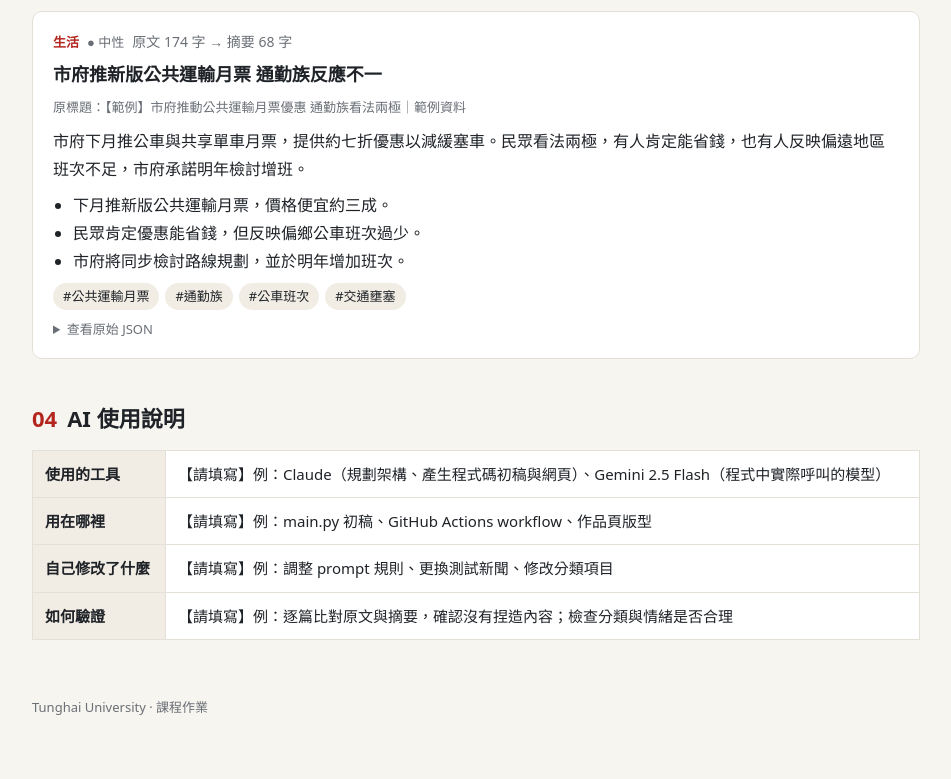
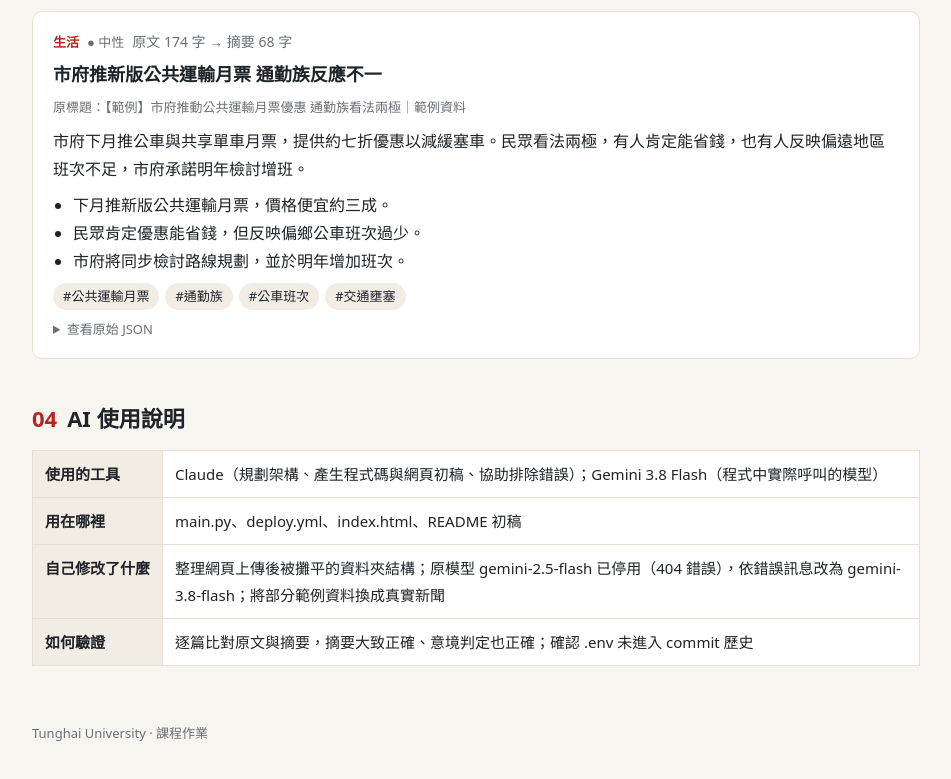
Before and after one commit to ZOY2003/news-summarizer, a plain HTML site: page site/index.html in a window 1280 px wide. Shown: the part 2619-3398 px from the top of the page, without its empty margins (164-1115 px from the left). Drawn offline with Linux system fonts and the light colour scheme.

Commit message:
補上 AI 使用說明

```diff
--- a/site/index.html
+++ b/site/index.html
@@ -104,10 +104,10 @@ git add . && git commit -m "更新摘要結果" && git push</code></pre>
   <section id="ai">
     <h2><span class="no">04</span>AI 使用說明</h2>
     <table>
-      <tr><th>使用的工具</th><td>【請填寫】例：Claude（規劃架構、產生程式碼初稿與網頁）、Gemini 2.5 Flash（程式中實際呼叫的模型）</td></tr>
-      <tr><th>用在哪裡</th><td>【請填寫】例：main.py 初稿、GitHub Actions workflow、作品頁版型</td></tr>
-      <tr><th>自己修改了什麼</th><td>【請填寫】例：調整 prompt 規則、更換測試新聞、修改分類項目</td></tr>
-      <tr><th>如何驗證</th><td>【請填寫】例：逐篇比對原文與摘要，確認沒有捏造內容；檢查分類與情緒是否合理</td></tr>
+      <tr><th>使用的工具</th><td>Claude（規劃架構、產生程式碼與網頁初稿、協助排除錯誤）；Gemini 3.8 Flash（程式中實際呼叫的模型）</td></tr>
+      <tr><th>用在哪裡</th><td>main.py、deploy.yml、index.html、README 初稿</td></tr>
+      <tr><th>自己修改了什麼</th><td>整理網頁上傳後被攤平的資料夾結構；原模型 gemini-2.5-flash 已停用（404 錯誤），依錯誤訊息改為 gemini-3.8-flash；將部分範例資料換成真實新聞</td></tr>
+      <tr><th>如何驗證</th><td>逐篇比對原文與摘要，摘要大致正確、意境判定也正確；確認 .env 未進入 commit 歷史</td></tr>
     </table>
   </section>
 
```
